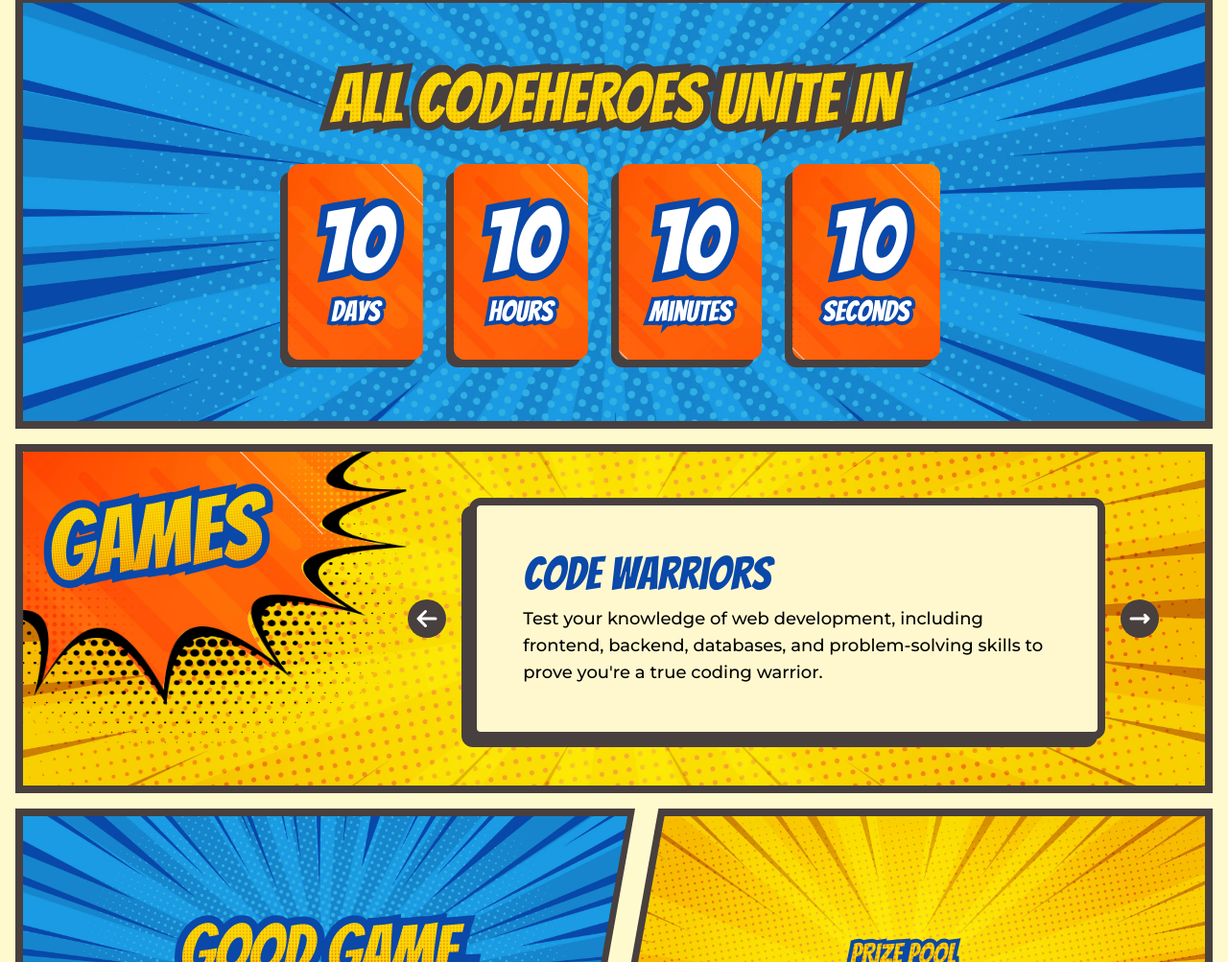
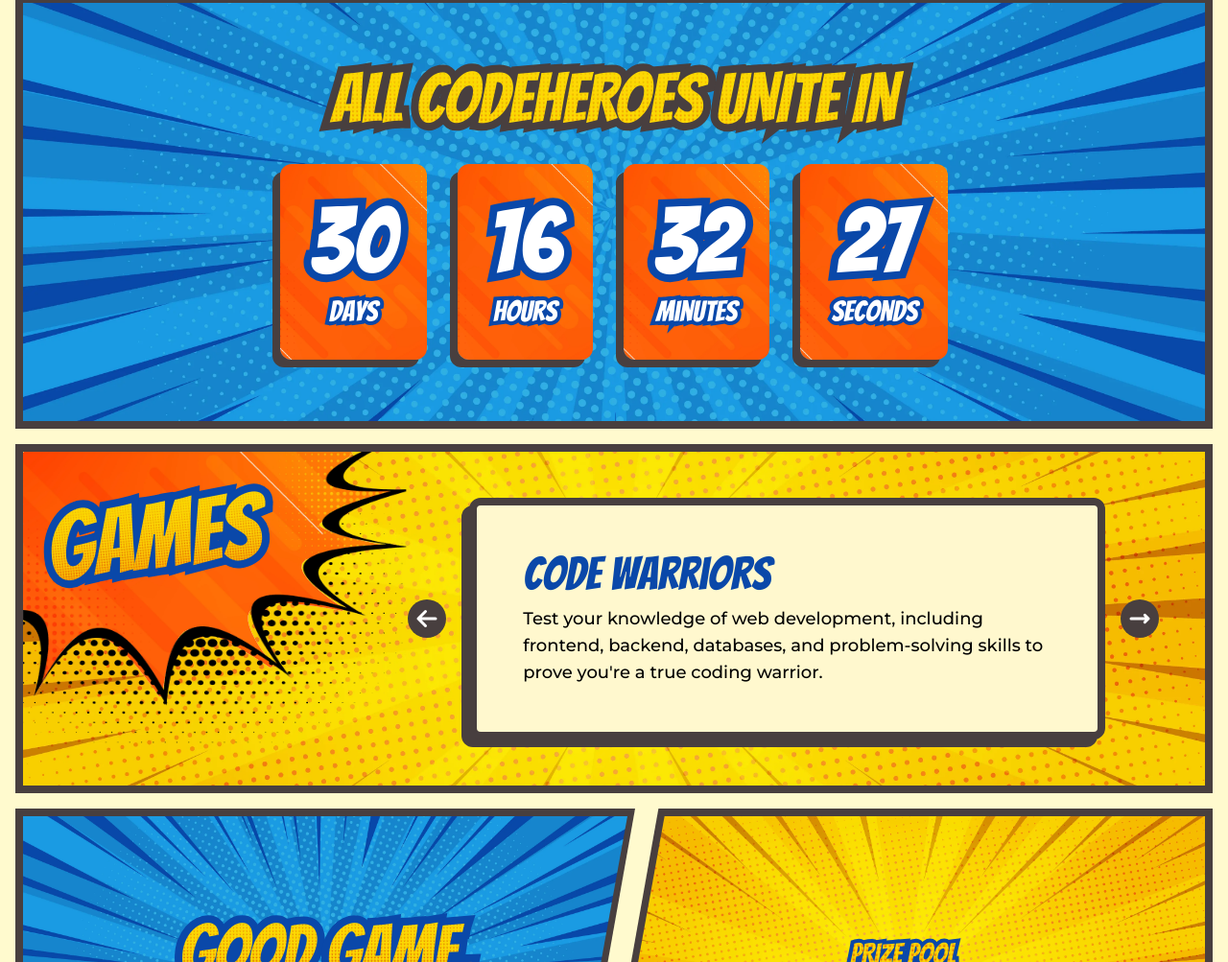
Before and after one commit to WPU-Tech/eoty2024-landingpage, a website: page index.html in a window 1280 px wide. Shown: the part 1210-2213 px from the top of the page at 96% size. Drawn offline with nearby package versions, Linux system fonts and the light colour scheme.

Commit message:
feat(timer): functional timer set target

```diff
--- a/index.html
+++ b/index.html
@@ -199,19 +199,19 @@
                     </div>
                     <div class="flex justify-center gap-4 lg:gap-8 flex-wrap">
                         <div class="relative z-10 rounded-xl text-center bg-[url('../asset/bg-orange.webp')] p-8 bg-cover bg-center" style="box-shadow: -8px 8px 0 #483f3f">
-                            <h3 class="text-8xl text-stroke-16 text-stroke-blue text-white text-stroke-outer">10</h3>
+                            <h3 id="timer-data-days" class="text-8xl text-stroke-16 text-stroke-blue text-white text-stroke-outer">10</h3>
                             <div class="text-3xl mt-2 text-stroke-8 text-stroke-blue text-white text-stroke-outer">Days</div>
                         </div>
                         <div class="relative z-10 rounded-xl text-center bg-[url('../asset/bg-orange.webp')] p-8 bg-cover bg-center" style="box-shadow: -8px 8px 0 #483f3f">
-                            <h3 class="text-8xl text-stroke-16 text-stroke-blue text-white text-stroke-outer">10</h3>
+                            <h3 id="timer-data-hours" class="text-8xl text-stroke-16 text-stroke-blue text-white text-stroke-outer">10</h3>
                             <div class="text-3xl mt-2 text-stroke-8 text-stroke-blue text-white text-stroke-outer">Hours</div>
                         </div>
                         <div class="relative z-10 rounded-xl text-center bg-[url('../asset/bg-orange.webp')] p-8 bg-cover bg-center" style="box-shadow: -8px 8px 0 #483f3f">
-                            <h3 class="text-8xl text-stroke-16 text-stroke-blue text-white text-stroke-outer">10</h3>
+                            <h3 id="timer-data-minutes" class="text-8xl text-stroke-16 text-stroke-blue text-white text-stroke-outer">10</h3>
                             <div class="text-3xl mt-2 text-stroke-8 text-stroke-blue text-white text-stroke-outer">Minutes</div>
                         </div>
                         <div class="relative z-10 rounded-xl text-center bg-[url('../asset/bg-orange.webp')] p-8 bg-cover bg-center" style="box-shadow: -8px 8px 0 #483f3f">
-                            <h3 class="text-8xl text-stroke-16 text-stroke-blue text-white text-stroke-outer">10</h3>
+                            <h3 id="timer-data-seconds" class="text-8xl text-stroke-16 text-stroke-blue text-white text-stroke-outer">10</h3>
                             <div class="text-3xl mt-2 text-stroke-8 text-stroke-blue text-white text-stroke-outer">Seconds</div>
                         </div>
                     </div>
@@ -803,6 +803,24 @@
                     refreshNav();
                 });
             });
+
+            // doomsday timer
+            const targetDate = new Date("2024-12-07T19:00:00").getTime();
+            const countdown = setInterval(() => {
+                const now = new Date().getTime();
+                const timeLeft = targetDate - now;
+
+                const days = Math.floor(timeLeft / (1000 * 60 * 60 * 24));
+                const hours = Math.floor((timeLeft % (1000 * 60 * 60 * 24)) / (1000 * 60 * 60));
+                const minutes = Math.floor((timeLeft % (1000 * 60 * 60)) / (1000 * 60));
+                const seconds = Math.floor((timeLeft % (1000 * 60)) / 1000);
+
+                document.getElementById("timer-data-days").textContent = days.toString().padStart(2, "0");
+                document.getElementById("timer-data-hours").textContent = hours.toString().padStart(2, "0");
+                document.getElementById("timer-data-minutes").textContent = minutes.toString().padStart(2, "0");
+                document.getElementById("timer-data-seconds").textContent = seconds.toString().padStart(2, "0");
+                if (timeLeft < 0) clearInterval(countdown);
+            }, 1000);
         });
     </script>
 </html>
```
